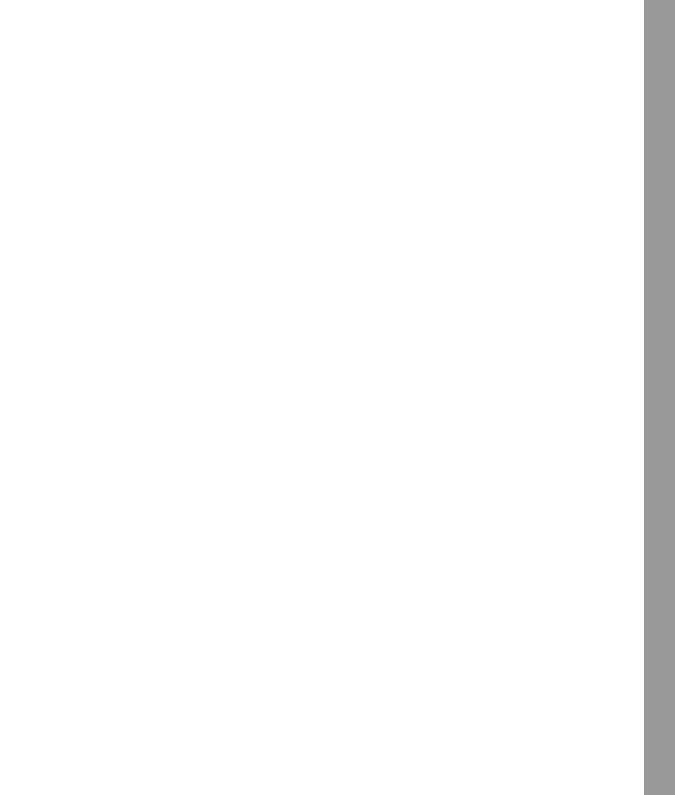
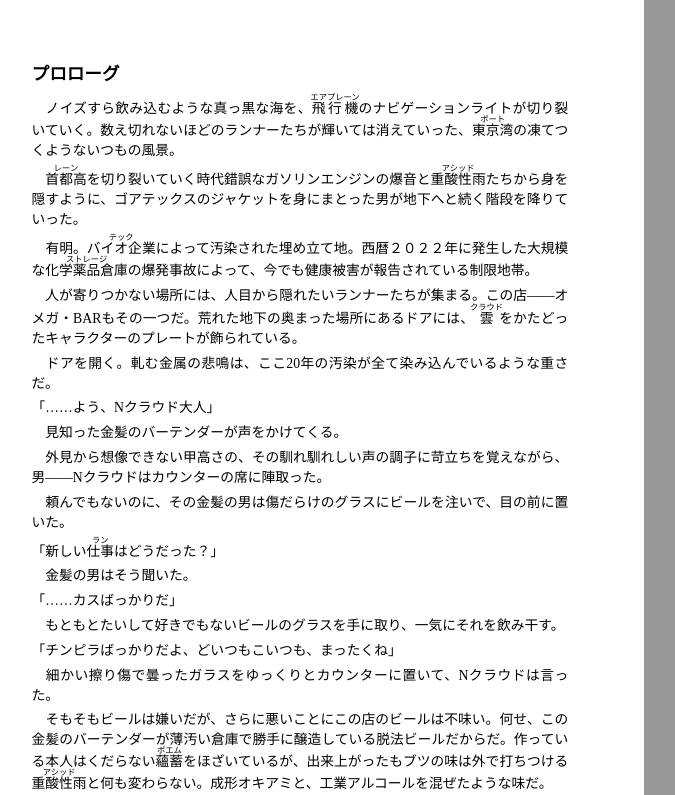
Before and after one commit to tayama0324/cybermetal, a Next.js app: page /prologue/1 in a window 1280 px wide. Shown: the top 795 px of the page, without its empty margins (44-719 px from the left). Built offline with nearby package versions, Linux system fonts and the light colour scheme.

Commit message:
add prologue

```diff
--- /dev/null
+++ b/components/PrologueContainer.module.scss
@@ -0,0 +1,21 @@
+.main {
+  font-family: '游明朝',YuMincho, serif;
+  p, i {
+    font-size: 0.86rem;
+    text-align: justify;
+    margin-bottom: 0.3rem;
+  }
+  i {
+    font-style: normal;
+    display: inline-block;
+  }
+  p::before {
+    content: "　";
+  }
+  ruby {
+    > rt {
+      font-size: 60%;
+      text-align: center;
+    }
+  }
+}
--- /dev/null
+++ b/components/PrologueContainer.tsx
@@ -0,0 +1,11 @@
+import * as React from 'react'
+import s from './PrologueContainer.module.scss'
+import {PropsWithChildren} from 'react'
+
+export const PrologueContainer: React.FC<PropsWithChildren> = (props) => {
+  return (
+    <div className={s.main}>
+      {props.children}
+    </div>
+  )
+}
--- a/pages/prologue/1.tsx
+++ b/pages/prologue/1.tsx
@@ -1,10 +1,29 @@
-import {Title} from '../../components/Title'
 import {Pagination} from '../../components/Pagination'
+import {PrologueContainer} from '../../components/PrologueContainer'
 
 export default function Page() {
   return (
     <Pagination page={2}>
-
+      <PrologueContainer>
+        <h3>プロローグ</h3>
+        <p>ノイズすら飲み込むような真っ黒な海を、<ruby>飛行機<rt>エアプレーン</rt></ruby>のナビゲーションライトが切り裂いていく。数え切れないほどのランナーたちが輝いては消えていった、<ruby>東京湾<rt>ポート</rt></ruby>の凍てつくようないつもの風景。</p>
+        <p><ruby>首都高<rt>レーン</rt></ruby>を切り裂いていく時代錯誤なガソリンエンジンの爆音と<ruby>重酸性雨<rt>アシッド</rt></ruby>たちから身を隠すように、ゴアテックスのジャケットを身にまとった男が地下へと続く階段を降りていった。</p>
+        <p>有明。<ruby>バイオ企業<rt>テック</rt></ruby>によって汚染された埋め立て地。西暦２０２２年に発生した大規模な<ruby>化学薬品倉庫<rt>ストレージ</rt></ruby>の爆発事故によって、今でも健康被害が報告されている制限地帯。</p>
+        <p>人が寄りつかない場所には、人目から隠れたいランナーたちが集まる。この店——オメガ・BARもその一つだ。荒れた地下の奥まった場所にあるドアには、<ruby>雲<rt>クラウド</rt></ruby>をかたどったキャラクターのプレートが飾られている。</p>
+        <p>ドアを開く。軋む金属の悲鳴は、ここ20年の汚染が全て染み込んでいるような重さだ。</p>
+        <i>「……よう、Nクラウド大人」</i>
+        <p>見知った金髪のバーテンダーが声をかけてくる。</p>
+        <p>外見から想像できない甲高さの、その馴れ馴れしい声の調子に苛立ちを覚えながら、男——Nクラウドはカウンターの席に陣取った。</p>
+        <p>頼んでもないのに、その金髪の男は傷だらけのグラスにビールを注いで、目の前に置いた。</p>
+        <i>「新しい<ruby>仕事<rt>ラン</rt></ruby>はどうだった？」</i>
+        <p>金髪の男はそう聞いた。</p>
+        <i>「……カスばっかりだ」</i>
+        <p>もともとたいして好きでもないビールのグラスを手に取り、一気にそれを飲み干す。</p>
+        <i>「チンピラばっかりだよ、どいつもこいつも、まったくね」</i>
+        <p>細かい擦り傷で曇ったガラスをゆっくりとカウンターに置いて、Nクラウドは言った。</p>
+        <p>そもそもビールは嫌いだが、さらに悪いことにこの店のビールは不味い。何せ、この金髪のバーテンダーが薄汚い倉庫で勝手に醸造している脱法ビールだからだ。作っている本人はくだらない<ruby>蘊蓄<rt>ポエム</rt></ruby>をほざいているが、出来上がったもブツの味は外で打ちつける<ruby>重酸性雨<rt>アシッド</rt></ruby>と何も変わらない。成形オキアミと、工業アルコールを混ぜたような味だ。</p>
+        <p>だがそれでもこの腐った水を飲まなくてはいけない理由は、この店は<ruby>技術者<rt>テッキー</rt></ruby>が集まる店で、<ruby>特S旧のハッカー<rt>ウィザード</rt></ruby>が集まる店であり、<ruby>兵士<rt>ランナー</rt></ruby>が集まる店だからだ。</p>
+      </PrologueContainer>
     </Pagination>
   )
 }
```
Also changed, not shown: pages/prologue/2.tsx (+25 -3 lines), styles/globals.scss (line endings or trailing spaces).
